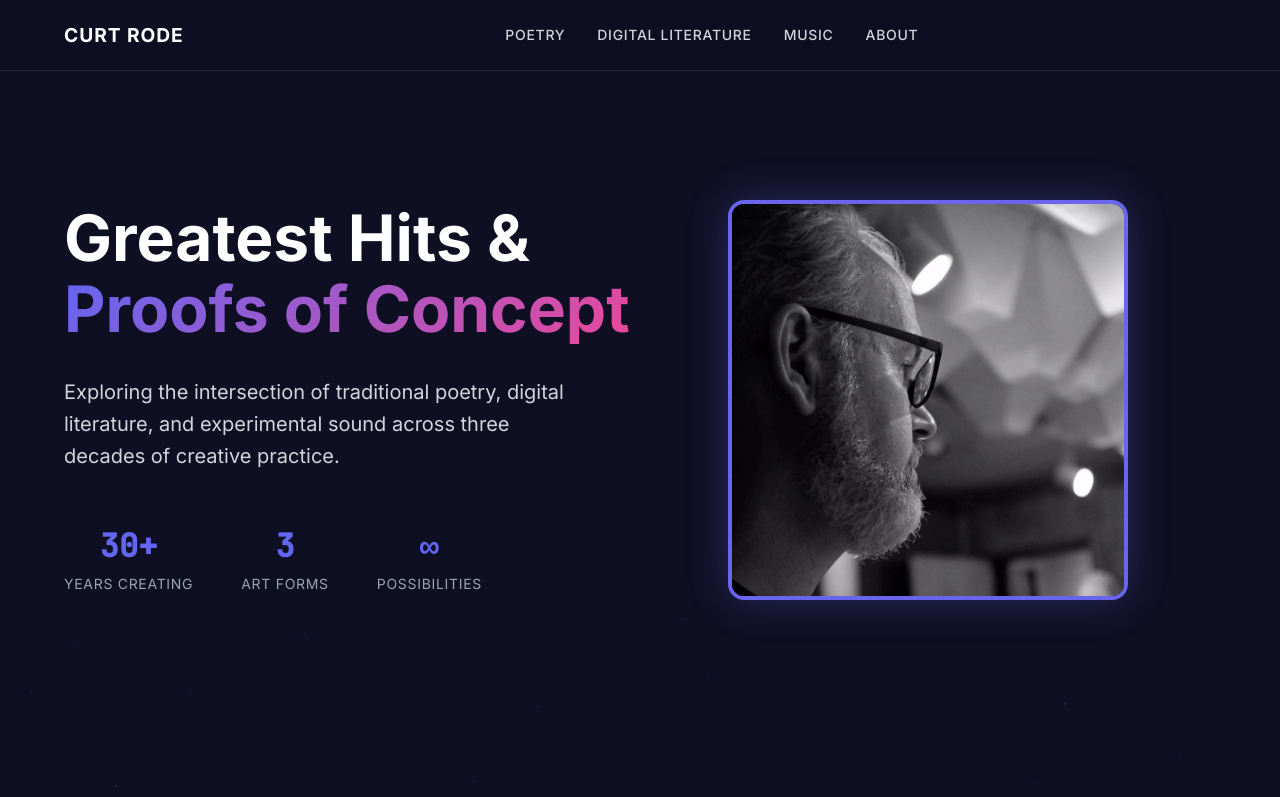
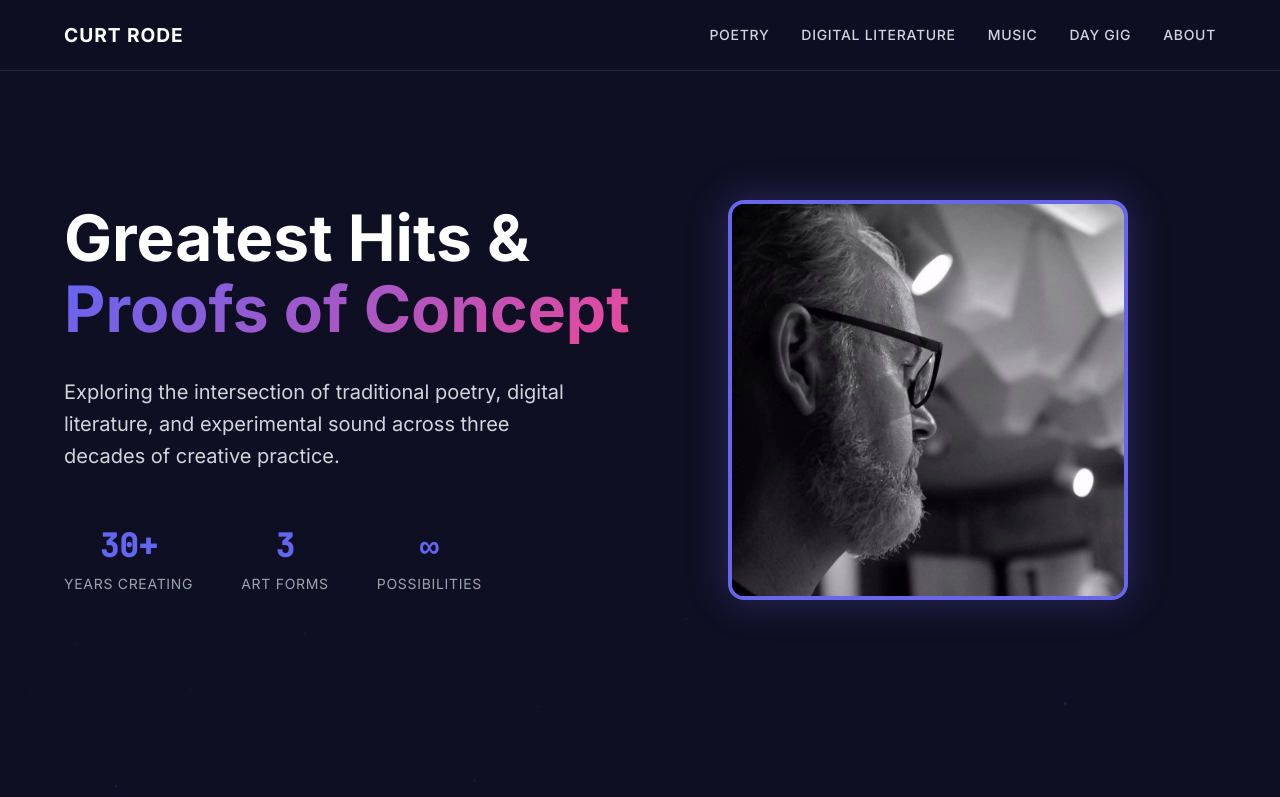
Before and after one commit to curtrode/creative_portfolio, a plain HTML site: page index.html in a window 1280 px wide. Shown: the top 797 px of the page. Drawn offline with Linux system fonts and the light colour scheme.

Commit message:
nav tweaks

```diff
--- a/index.html
+++ b/index.html
@@ -17,6 +17,8 @@
                 <a href="#poetry" class="nav-link">POETRY</a>
                 <a href="#digital" class="nav-link">DIGITAL LITERATURE</a>
                 <a href="#music" class="nav-link">MUSIC</a>
+                <a href="#" class="nav-link">DAY GIG</a>
+
                 <a href="#about" class="nav-link">ABOUT</a>
             </div>
 
@@ -55,6 +57,12 @@
                     <div class="mobile-nav-section">
                         <a href="#about" class="mobile-nav-link main-link" data-target="about">
                             <span class="nav-text">About</span>
+                        </a>
+                    </div>
+
+                    <div class="mobile-nav-section">
+                        <a href="#" class="mobile-nav-link main-link" data-target="daygig">
+                            <span class="nav-text">Day Gig</span>
                         </a>
                     </div>
                 </div>
--- a/style.css
+++ b/style.css
@@ -116,7 +116,7 @@ body {
     display: flex;
     gap: var(--spacing-lg);
     flex: 1;
-    justify-content: center;
+    justify-content: right;
 }
 
 .nav-link {
```
